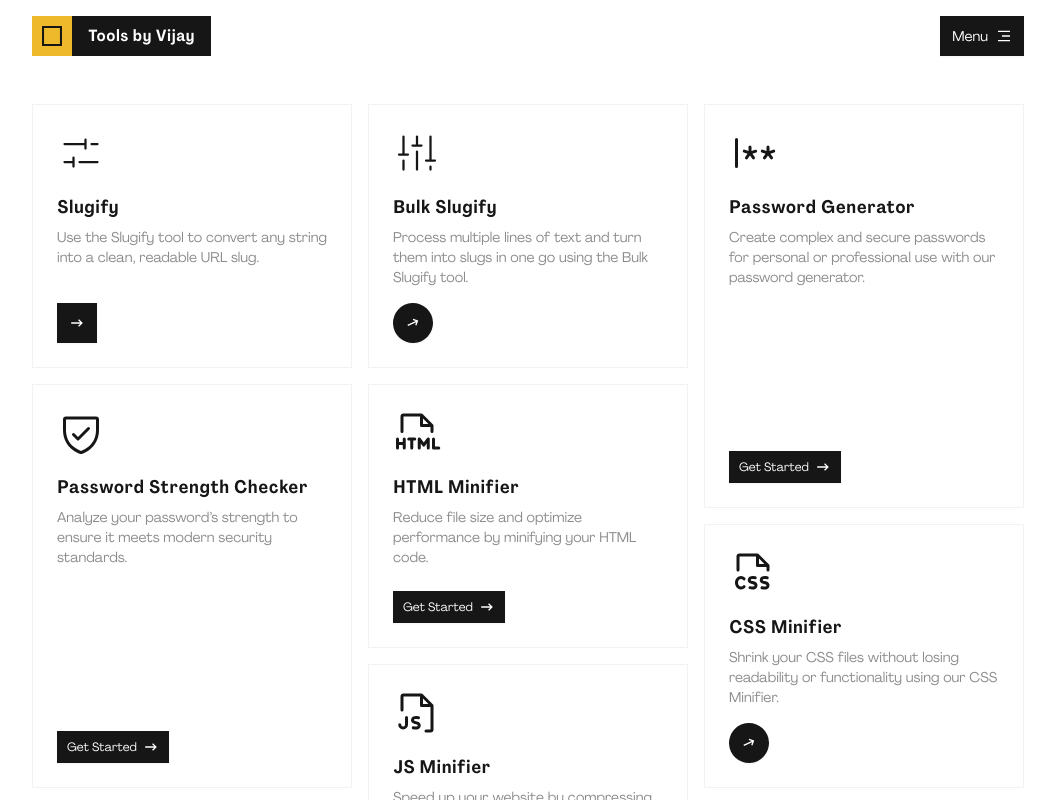
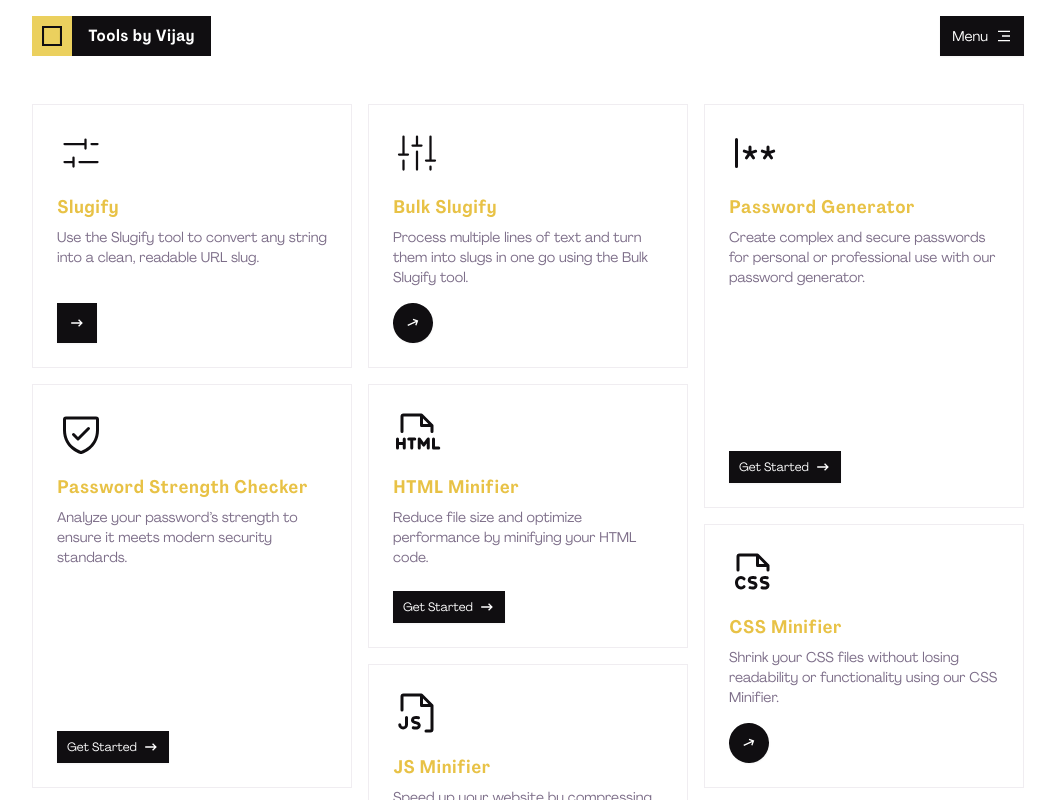
Before and after one commit to vijayhardaha/tools-by-vijay, a Next.js app: page / in a window 1280 px wide. Shown: the top 800 px of the page, without its empty margins (112-1167 px from the left). Built offline with nearby package versions, Linux system fonts and the light colour scheme.

Commit message:
style: Update color classes for improved UI consistency across components

```diff
--- a/src/app/page.jsx
+++ b/src/app/page.jsx
@@ -65,7 +65,7 @@ const ToolCard = ({
       </CardContent>
 
       <CardHeader>
-        <CardTitle className="text-primary text-lg">{tool.name}</CardTitle>
+        <CardTitle className="text-primary-400 text-lg">{tool.name}</CardTitle>
         <CardDescription>{tool.pageDescription}</CardDescription>
       </CardHeader>
 
--- a/src/components/header/Header.jsx
+++ b/src/components/header/Header.jsx
@@ -40,7 +40,7 @@ const Header = () => {
         align="center"
         justify="between"
         py="4"
-        className="bg-dark2 text-primary-500"
+        className="bg-dark2 text-primary-400"
       >
         <Logo />
         <MenuButton onClick={toggleDrawer} />
--- a/src/components/header/parts/Logo.jsx
+++ b/src/components/header/parts/Logo.jsx
@@ -16,7 +16,7 @@ const Logo = () => (
       align="center"
       justify="center"
       p={2}
-      className="bg-primary-500 text-foreground h-10 w-10"
+      className="bg-primary-300 text-foreground h-10 w-10"
     >
       <SiCodesandbox className="text-xl" />
     </Box>
--- a/src/components/ui/button.jsx
+++ b/src/components/ui/button.jsx
@@ -12,9 +12,9 @@ const buttonVariants = cva(
     variants: {
       variant: {
         default:
-          "bg-foreground text-background shadow-xs hover:bg-primary-500 hover:text-foreground",
+          "bg-foreground text-background shadow-xs hover:bg-primary-400 hover:text-foreground",
         primary:
-          "bg-primary text-primary-foreground shadow-xs hover:bg-foreground hover:text-background",
+          "bg-primary-300 text-foreground shadow-xs hover:bg-foreground hover:text-background",
         destructive:
           "bg-destructive text-white shadow-xs hover:bg-destructive/90 focus-visible:ring-destructive/20 dark:focus-visible:ring-destructive/40 dark:bg-destructive/60",
         outline:
--- a/src/styles/globals.css
+++ b/src/styles/globals.css
@@ -5,12 +5,12 @@
   --radius: 0;
 
   --base-color-white: #ffffff;
-  --base-color-black: var(--color-alt-500);
-  --base-color-primary: var(--color-alt-500);
-  --base-color-gray-light: var(--color-alt-50);
-  --base-color-gray-dark: var(--color-alt-400);
+  --base-color-black: var(--color-alt-950);
+  --base-color-primary: var(--color-alt-950);
+  --base-color-gray-light: var(--color-alt-100);
+  --base-color-gray-dark: var(--color-alt-500);
   --base-color-red: #d9534f;
-  --base-color-border-gray: var(--color-alt-50);
+  --base-color-border-gray: var(--color-alt-100);
   --base-color-ring-gray: #b3b3b3;
   --base-color-gold: #d4a017;
   --base-color-teal: #4d8f8f;
@@ -52,27 +52,29 @@
 }
 
 @theme {
-  --color-primary-50: #fff4db;
-  --color-primary-100: #ffe8b8;
-  --color-primary-200: #ffdb94;
-  --color-primary-300: #ffcf71;
-  --color-primary-400: #ffc34d;
-  --color-primary-500: #eeba2c;
-  --color-primary-600: #c99b24;
-  --color-primary-700: #a57c1d;
-  --color-primary-800: #815d15;
-  --color-primary-900: #5d3e0e;
+  --color-primary-50: #fdfbed;
+  --color-primary-100: #f9f2cc;
+  --color-primary-200: #f2e395;
+  --color-primary-300: #ebd05e;
+  --color-primary-400: #e8c246;
+  --color-primary-500: #dfa021;
+  --color-primary-600: #c57e1a;
+  --color-primary-700: #a45b19;
+  --color-primary-800: #85481b;
+  --color-primary-900: #6e3c19;
+  --color-primary-950: #3f1e09;
 
-  --color-alt-50: #f2f2f2;
-  --color-alt-100: #d9d9d9;
-  --color-alt-200: #bfbfbf;
-  --color-alt-300: #a6a6a6;
-  --color-alt-400: #8c8c8c;
-  --color-alt-500: #161616;
-  --color-alt-600: #121212;
-  --color-alt-700: #0e0e0e;
-  --color-alt-800: #0a0a0a;
-  --color-alt-900: #050505;
+  --color-alt-50: #f7f7f8;
+  --color-alt-100: #f0edf1;
+  --color-alt-200: #dcd7e0;
+  --color-alt-300: #beb5c4;
+  --color-alt-400: #9a8ca4;
+  --color-alt-500: #7d6e89;
+  --color-alt-600: #675970;
+  --color-alt-700: #54485c;
+  --color-alt-800: #483e4e;
+  --color-alt-900: #3e3743;
+  --color-alt-950: #100e11;
 
   --font-sans: "PPAgrandir", sans-serif;
 }
```
